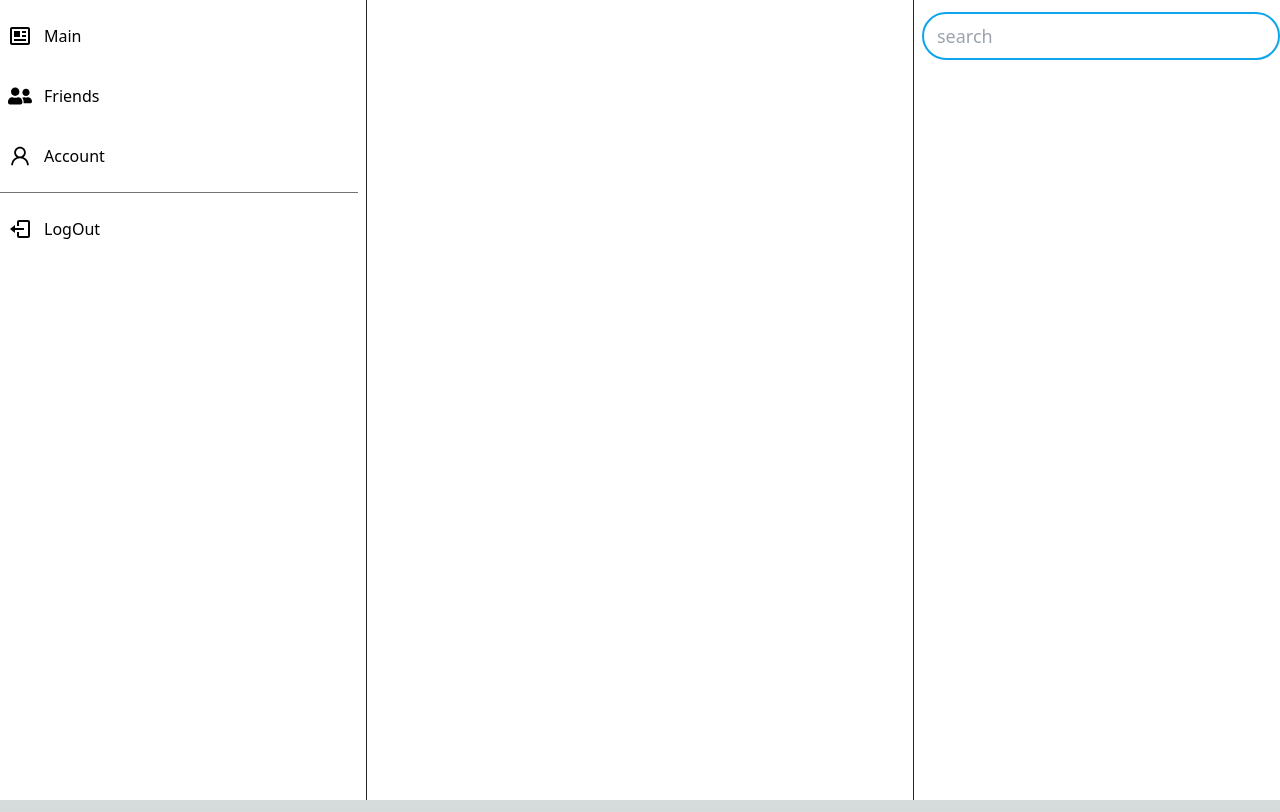
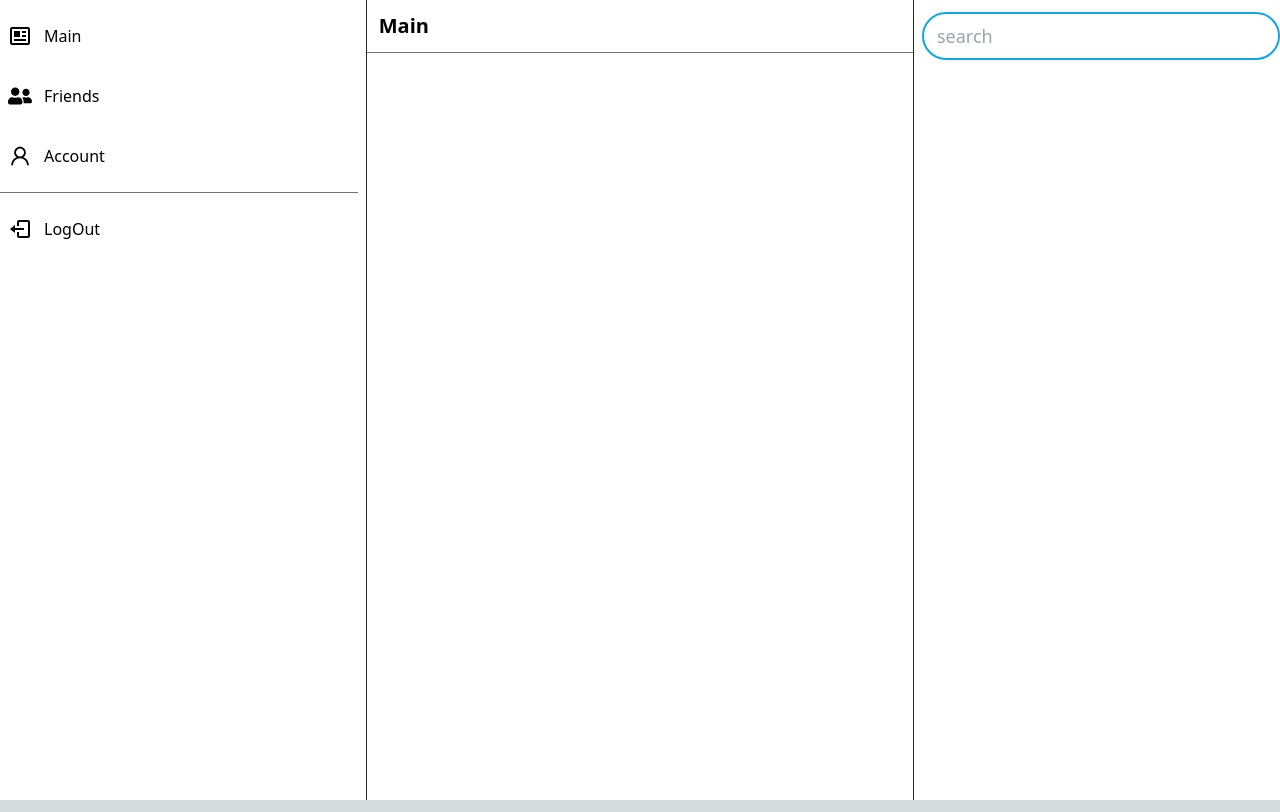
Before and after one commit to AsaMitaka/fb-test-, a Next.js app: page / in a window 1280 px wide. Built offline with nearby package versions, Linux system fonts and the light colour scheme.

Commit message:
main page

```diff
--- a/pages/index.tsx
+++ b/pages/index.tsx
@@ -1,3 +1,10 @@
+import Header from '@/components/ui/header';
+
 export default function Home() {
-  return <></>;
+  return (
+    <>
+      <Header label="Main" />
+      <div className="text-white">Main</div>
+    </>
+  );
 }
```
